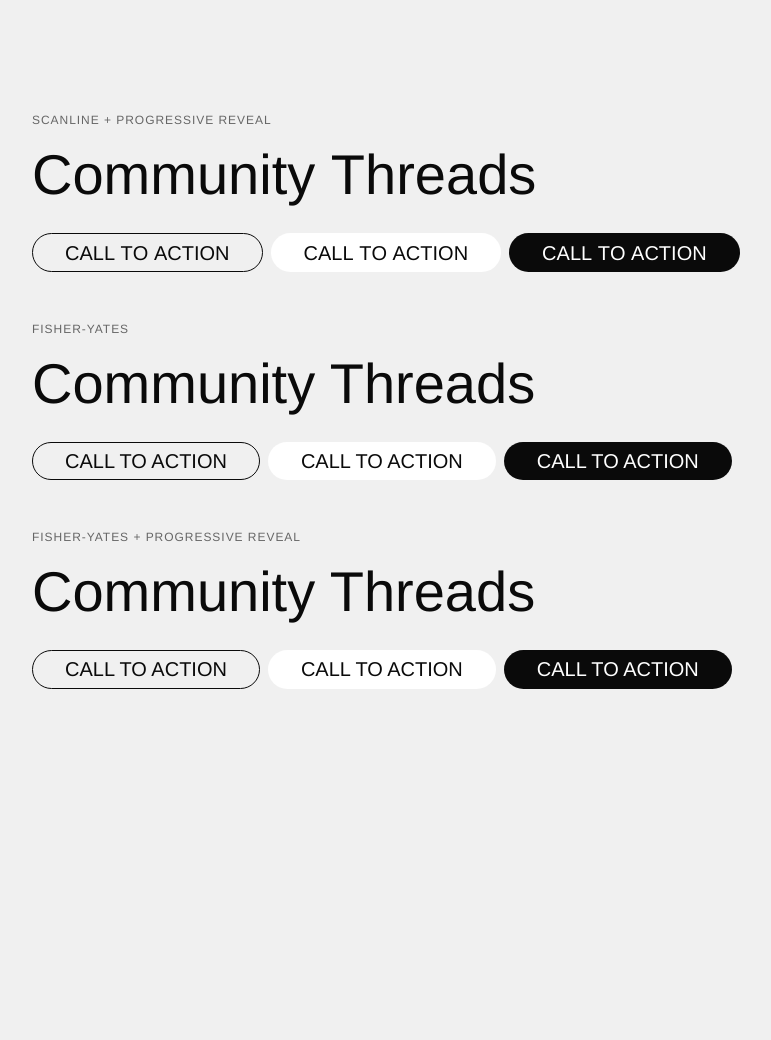
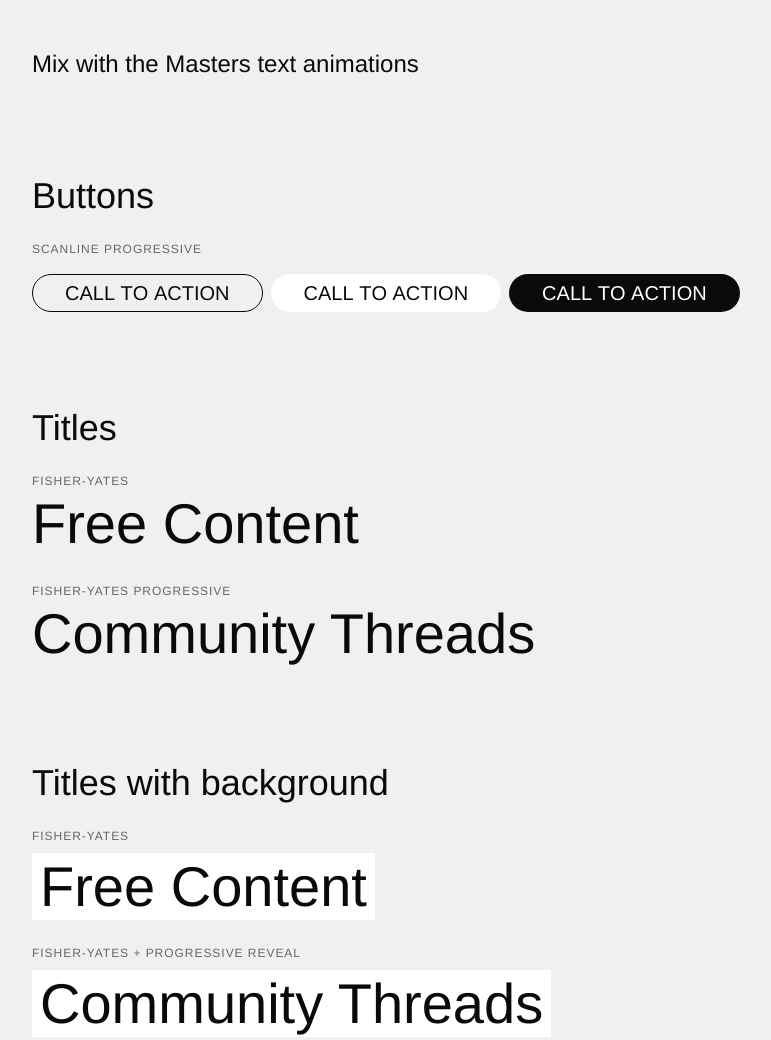
Before and after one commit to yannick-valentin/mwtm-playground, a website: page text-animations/final.html in a window 1280 px wide. Shown: the whole page, without its empty margins (16-787 px from the left). Before the commit the page ends 800 px from the top, so only its background shows below. Drawn offline with nearby package versions, Linux system fonts and the light colour scheme; a web font is replaced by a local one.

Commit message:
Update tailwind implentation + page udpate

```diff
--- a/postcss.config.mjs
+++ /dev/null
@@ -1,5 +0,0 @@
-export default {
-  plugins: {
-    '@tailwindcss/postcss': {}
-  }
-}
--- a/text-animations/assets/input.css
+++ b/text-animations/assets/input.css
@@ -1,7 +1,6 @@
 @import "tailwindcss";
 
-*, *::before, *::after { box-sizing: border-box; margin: 0; padding: 0; }
-
+@layer base {
   body {
     background: #f0f0f0;
     color: #0a0a0a;
@@ -12,18 +11,17 @@ body {
     align-items: flex-start;
     justify-content: center;
     gap: 3rem;
-  padding: 3rem;
+  }
 }
 
+@layer components {
   .title {
     font-size: 3.5rem;
     cursor: pointer;
+    line-height: 1.2;
   }
 
   .container {
-  display: flex;
-  flex-direction: column;
-  gap: 3rem;
     width: 100%;
   }
 
@@ -36,7 +34,6 @@ body {
 
   .row-label {
     font-size: 0.75rem;
-  margin-bottom: 0.25rem;
     text-transform: uppercase;
     letter-spacing: 0.08em;
     color: #666;
@@ -58,8 +55,8 @@ body {
 
   .btns-row {
     display: flex;
+    flex-wrap: wrap;
     gap: 0.5rem;
-  margin-top: 1rem;
   }
 
   .pill-btn {
@@ -212,3 +209,4 @@ body {
     background: #0a0a0a;
     color: #f0f0f0;
   }
+}
--- a/text-animations/final.html
+++ b/text-animations/final.html
@@ -5,15 +5,17 @@
   <meta name="viewport" content="width=device-width, initial-scale=1.0" />
   <title>MWTM text animations</title>
   <link rel="stylesheet" href="https://fonts.cdnfonts.com/css/alte-haas-grotesk" />
-  <link rel="stylesheet" href="assets/style.css" />
+  <link rel="stylesheet" href="assets/output.css" />
   <script src="https://cdnjs.cloudflare.com/ajax/libs/gsap/3.12.5/gsap.min.js"></script>
 </head>
-<body>
+<body class="block p-6 md:p-12">
 
-  <div class="container">
+  <div class="container flex flex-col gap-24">
+    <div class="mb-auto text-2xl">Mix with the Masters text animations</div>
     <div>
-      <div class="row-label">Scanline + progressive reveal</div>
-      <div class="title"><span data-scanline-text-reveal>Community Threads</span></div>
+      <div class="text-4xl mb-6">Buttons</div>
+
+      <div class="row-label mb-4">Scanline progressive</div>
       <div class="btns-row">
         <button class="pill-btn"><span data-scanline-text-reveal>CALL TO ACTION</span></button>
         <button class="pill-btn white"><span data-scanline-text-reveal>CALL TO ACTION</span></button>
@@ -21,24 +23,20 @@
       </div>
     </div>
     <div>
+      <div class="text-4xl mb-6">Titles</div>
+
       <div class="row-label">Fisher-Yates</div>
-
-      <div class="title" data-hover-shuffle-full>Community Threads</div>
-      <div class="btns-row">
-        <button class="pill-btn" data-hover-shuffle-full>CALL TO ACTION</button>
-        <button class="pill-btn white" data-hover-shuffle-full>CALL TO ACTION</button>
-        <button class="pill-btn black" data-hover-shuffle-full>CALL TO ACTION</button>
-      </div>
+      <div class="title mb-6" data-hover-shuffle-full>Free Content</div>
+      <div class="row-label">Fisher-Yates progressive</div>
+      <div class="title" data-hover-shuffle>Community Threads</div>
     </div>
     <div>
-      <div class="row-label">Fisher-Yates + progressive reveal</div>
+      <div class="text-4xl mb-6">Titles with background</div>
 
-      <div class="title" data-hover-shuffle>Community Threads</div>
-      <div class="btns-row">
-        <button class="pill-btn" data-hover-shuffle>CALL TO ACTION</button>
-        <button class="pill-btn white" data-hover-shuffle>CALL TO ACTION</button>
-        <button class="pill-btn black" data-hover-shuffle>CALL TO ACTION</button>
-      </div>
+      <div class="row-label mb-2">Fisher-Yates</div>
+      <div class="title mb-6"><span class="bg-white inline-block px-2" data-hover-shuffle-full>Free Content</span></div>
+      <div class="row-label mb-2">Fisher-Yates + progressive reveal</div>
+      <div class="title"><span class="bg-white inline-block px-2" data-hover-shuffle>Community Threads</span></div>
     </div>
   </div>
 
```
Also changed, not shown: package.json (deleted, +0 -14 lines), text-animations/index.html (+2 -2 lines), text-animations/package.json (added, +10 -0 lines), text-animations/assets/output.css, 3 other files. Lines whose indentation alone changed are shown as unchanged.
